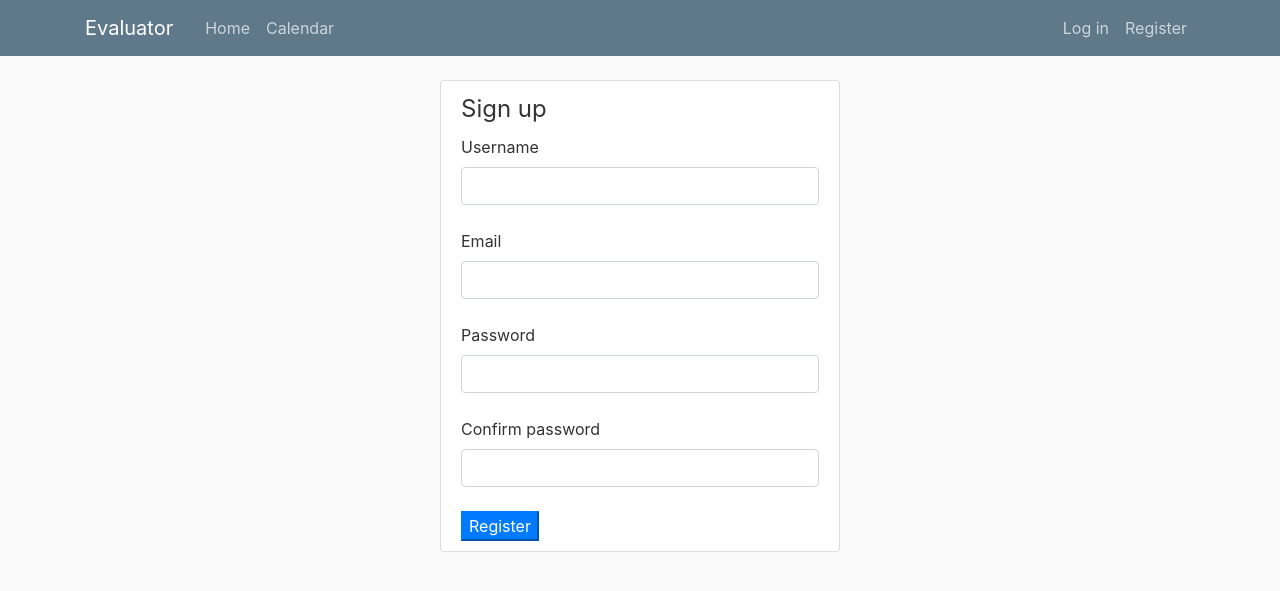
After one commit to sfijan/final-project, a Flask app: page /register in a window 1280 px wide. The commit adds this page. Shown: the top 591 px of the page. Run offline with Flask 2, Linux system fonts and the light colour scheme; parts of the project's set-up code (start-up, migrations or seed data) failed here and were passed over; some libraries are stand-ins or nearby versions.

```diff
--- /dev/null
+++ b/app/run.py
@@ -0,0 +1,5 @@
+#!/home/sven/Documents/fer/zavrsni/venv/bin/python
+from webapp import app
+
+if __name__ == '__main__':
+    app.run(debug=True)
--- /dev/null
+++ b/app/webapp/forms.py
@@ -0,0 +1,61 @@
+from flask_wtf import FlaskForm
+from flask_wtf.file import FileField, FileAllowed
+from wtforms import StringField, PasswordField, SubmitField, DateTimeField, BooleanField, IntegerField
+from wtforms.validators import DataRequired, Length, Email, EqualTo, ValidationError, NumberRange
+from webapp.models import *
+
+
+class RegistrationForm(FlaskForm):
+    username = StringField('Username',
+                           validators=[DataRequired(), Length(min=2, max=32)])
+    email = StringField('Email',
+                        validators=[DataRequired(), Email()])
+    password = PasswordField('Password',
+                             validators=[DataRequired()])
+    password_confirmation = PasswordField('Confirm password',
+                                          validators=[DataRequired(), EqualTo('password')])
+    submit = SubmitField('Register')
+
+    def validate_username(self, username):
+        if User.select().where(User.username == username.data).exists():
+            raise ValidationError("Username '" + username.data + "' already in use")
+
+    def validate_email(self, email):
+        if User.select().where(User.email == email.data).exists():
+            raise ValidationError("Email '" + email.data + "' already in use")
+
+
+class LoginForm(FlaskForm):
+    username = StringField('Username',
+                           validators=[DataRequired(), Length(min=2, max=32)])
+    password = PasswordField('Password',
+                             validators=[DataRequired()])
+    submit = SubmitField('Log in')
+
+
+'''
+class TaskAddForm(FlaskForm):
+    title = StringField('Task title',
+                       validators=[DataRequired(), Length(min=1, max=64)])
+    maxpoints = IntegerField('Maximum points', validators=[NumberRange(min=1)])
+    text = FileField('File with task text', validators=[FileAllowed(['pdf', 'txt', ''])])
+    public = BooleanField('Public')
+    submit = SubmitField('Add task')
+'''
+
+
+class CompetitionAddForm(FlaskForm):
+    name = StringField('Competition name',
+                       validators=[DataRequired(), Length(min=1, max=64)])
+    start_time = DateTimeField('Start time', [DataRequired()])
+    end_time = DateTimeField('End time', [DataRequired()])
+    public = BooleanField('Public')
+    submit = SubmitField('Add competition')
+
+    def validate_start_time(self, start_time):
+        if start_time.data < datetime.now():
+            raise ValidationError('Start time must be after now')
+
+    def validate_end_time(self, end_time):
+        if end_time.data < start_time.data:
+            raise ValidationError('End time must be after start time')
--- /dev/null
+++ b/app/webapp/routes.py
@@ -0,0 +1,88 @@
+from flask import render_template, url_for, flash, redirect, request
+from webapp.forms import RegistrationForm, LoginForm, CompetitionAddForm
+from webapp.models import *
+from webapp import app, database, bcrypt
+from flask_login import login_user, current_user, logout_user, login_required
+from datetime import *
+
+
+@app.route('/')
+def home():
+    return render_template('home.html')
+
+
+@app.route('/calendar')
+def calendar():
+    competitions = Competition.select().where(Competition.end_time > datetime.now())
+    return render_template('calendar.html', title='calendar', competitions=competitions)
+
+
+@app.route('/competition/<competition_id>')
+def display_competition(competition_id):
+    competition = Competition.get(competition_id)
+    return render_template('competition.html', title=competition.name, competition=competition, Contains=Contains)
+
+
+@app.route('/competition/add')
+def add_competition():      #TODO popravim template
+    if not (current_user.is_authenticated and current_user.admin):
+        flash('You do not have admin privilages!', 'danger')
+        return redirect(url_for('home'))
+    form = CompetitionAddForm()
+    return render_template('add-competition.html', title='Add competition', form=form)
+
+
+@app.route('/task/add')
+def add_task():
+    if not (current_user.is_authenticated and current_user.admin):
+        flash('You do not have admin privilages!', 'danger')
+        return redirect(url_for('home'))
+    form = TaskAddForm()
+    return render_template('add_task.html', title='Add task', form=form)
+
+
+@app.route('/task/<task_id>')
+def display_task(task_id):
+    selected_task = Task.get(int(task_id))
+    return render_template('task.html', title=selected_task.title, task=selected_task)
+
+
+@app.route('/register', methods=['GET', 'POST'])
+def register():
+    if current_user.is_authenticated:
+        return redirect(url_for('home'))
+    form = RegistrationForm()
+    if form.validate_on_submit():
+        hashed_pw = bcrypt.generate_password_hash(form.password.data).decode('utf-8')
+        user = User(username=form.username.data,
+                    password_hash=hashed_pw,
+                    email=form.email.data,
+                    admin=False).save()
+        flash('Account for ' + form.username.data + ' created successfully!', 'success')
+        return redirect(url_for('login'))
+    return render_template('register.html', title='Register', form=form)
+
+
+@app.route('/login', methods=['GET', 'POST'])
+def login():
+    if current_user.is_authenticated:
+        return redirect(url_for('home'))
+    form = LoginForm()
+    if form.validate_on_submit():
+        user = User.select().where(User.username == form.username.data).get()
+        if user and bcrypt.check_password_hash(user.password_hash, form.password.data):
+            login_user(user)
+            flash('Welcome ' + form.username.data, 'success')
+            next_page = request.args.get('next')
+            if next_page:
+                return redirect(next_page)
+            return redirect(url_for('home'))
+        flash('Login failed. Invalid username or password', 'danger')
+    return render_template('login.html', title='Login', form=form)
+
+
+
+@app.route('/logout')
+def logout():
+    logout_user()
+    return redirect(url_for('home'))
--- a/app/templates/base.html
+++ b/app/webapp/templates/base.html
@@ -19,25 +19,39 @@
 	<header class="site-header">
 	    <nav class="navbar navbar-expand-md navbar-dark bg-steel fixed-top">
 		<div class="container">
-		    <a class="navbar-brand mr-4" href="/">Evaluator</a>
+		    <a class="navbar-brand mr-4" href="{{ url_for('home') }}">Evaluator</a>
 		    <button class="navbar-toggler" type="button" data-toggle="collapse" data-target="#navbarToggle" aria-controls="navbarToggle" aria-expanded="false" aria-label="Toggle navigation">
 			<span class="navbar-toggler-icon"></span>
 		    </button>
 		    <div class="collapse navbar-collapse" id="navbarToggle">
 			<div class="navbar-nav mr-auto">
-			    <a class="nav-item nav-link" href="/">Home</a>
-			    <a class="nav-item nav-link" href="/calendar">Calendar</a>
+			    <a class="nav-item nav-link" href="{{ url_for('home') }}">Home</a>
+			    <a class="nav-item nav-link" href="{{ url_for('calendar') }}">Calendar</a>
 			</div>
 			<!-- navbar right side -->
 			<div class="navbar-nav">
-			    <a class="nav-item nav-link" href="/login">Login</a>
-			    <a class="nav-item nav-link" href="/register">Register</a>
+			    {% if current_user.is_authenticated %}
+			    <a class="nav-item nav-link" >Signed in as: {{ current_user.username }}</a>
+			    <a class="nav-item nav-link" href="{{ url_for('logout') }}">Log out</a>
+			    {% else %}
+			    <a class="nav-item nav-link" href="{{ url_for('login') }}">Log in</a>
+			    <a class="nav-item nav-link" href="{{ url_for('register') }}">Register</a>
+			    {% endif %}
 			</div>
 		    </div>
 		</div>
 	    </nav>
 	</header>
 	<div class="container">
+	    {% with messages = get_flashed_messages(with_categories=true) %}
+		{% if messages %}
+		    {% for category, message in messages %}
+			<div class="alert alert-{{ category }}">
+			    {{ message }}
+			</div>
+		    {% endfor %}
+		{% endif %}
+	    {% endwith %}
 	    {% block content %}{% endblock %}
 	</div>
 
--- /dev/null
+++ b/app/webapp/templates/home.html
@@ -0,0 +1,4 @@
+{% extends "base.html" %}
+{% block content %}
+    <h1>Home</h1>
+{% endblock content %}
--- /dev/null
+++ b/app/webapp/templates/register.html
@@ -0,0 +1,58 @@
+{% extends "base.html" %}
+{% block content %}
+    <div class="content-section mx-auto" style="width: 400px;">
+	<form method="POST" action="">
+	    {{ form.hidden_tag() }}
+	    <fieldset>
+		<legend>Sign up</legend>
+		<div>
+		    {{ form.username.label() }}
+		    <br>
+		    {{ form.username(class='form-control') }}
+		    {% if form.username.errors %}
+			{% for error in form.username.errors %}
+			    <small class="form-text text-muted">{{ error }}</small>
+			{% endfor %}
+		    {% endif %}
+		    <br>
+		</div>
+		<div>
+		    {{ form.email.label() }}
+		    <br>
+		    {{ form.email(class='form-control') }}
+		    {% if form.email.errors %}
+			{% for error in form.email.errors %}
+			    <small class="form-text text-muted">{{ error }}</small>
+			{% endfor %}
+		    {% endif %}
+		    <br>
+		</div>
+		<div>
+		    {{ form.password.label() }}
+		    <br>
+		    {{ form.password(class='form-control') }}
+		    {% if form.password.errors %}
+			{% for error in form.password.errors %}
+			    <small class="form-text text-muted">{{ error }}</small>
+			{% endfor %}
+		    {% endif %}
+		    <br>
+		</div>
+		<div>
+		    {{ form.password_confirmation.label() }}
+		    <br>
+		    {{ form.password_confirmation(class='form-control') }}
+		    {% if form.password_confirmation.errors %}
+			{% for error in form.password_confirmation.errors %}
+			    <small class="form-text text-muted">{{ error }}</small>
+			{% endfor %}
+		    {% endif %}
+		    <br>
+		</div>
+	    </fieldset>
+	    <div>
+		{{ form.submit(class='btn, btn-primary') }}
+	    </div>
+	</form>
+    </div>
+{% endblock content %}
--- a/app/templates/home.html
+++ b/app/webapp/templates/task.html
@@ -1,4 +1,4 @@
 {% extends "base.html" %}
 {% block content %}
-    <div>Home</div>
+    <h1>{{ task.title }}</h1>
 {% endblock content %}
```
Also changed, not shown: app/templates/calendar.html (deleted, +0 -7 lines), app/webapp.py (deleted, +0 -21 lines), app/webapp/__init__.py (added, +18 -0 lines), app/webapp/models.py (renamed from app/models.py, +6 -2 lines), app/webapp/templates/add-competition.html (added, +36 -0 lines), app/webapp/templates/add_task.html (added, +26 -0 lines), app/webapp/templates/calendar.html (added, +25 -0 lines), app/webapp/templates/competition.html (added, +21 -0 lines), app/webapp/templates/login.html (added, +38 -0 lines), app/webapp/static/main.css (renamed from app/static/main.css), app/webapp/templates/blog.html (renamed from app/templates/blog.html), 1 other file.
